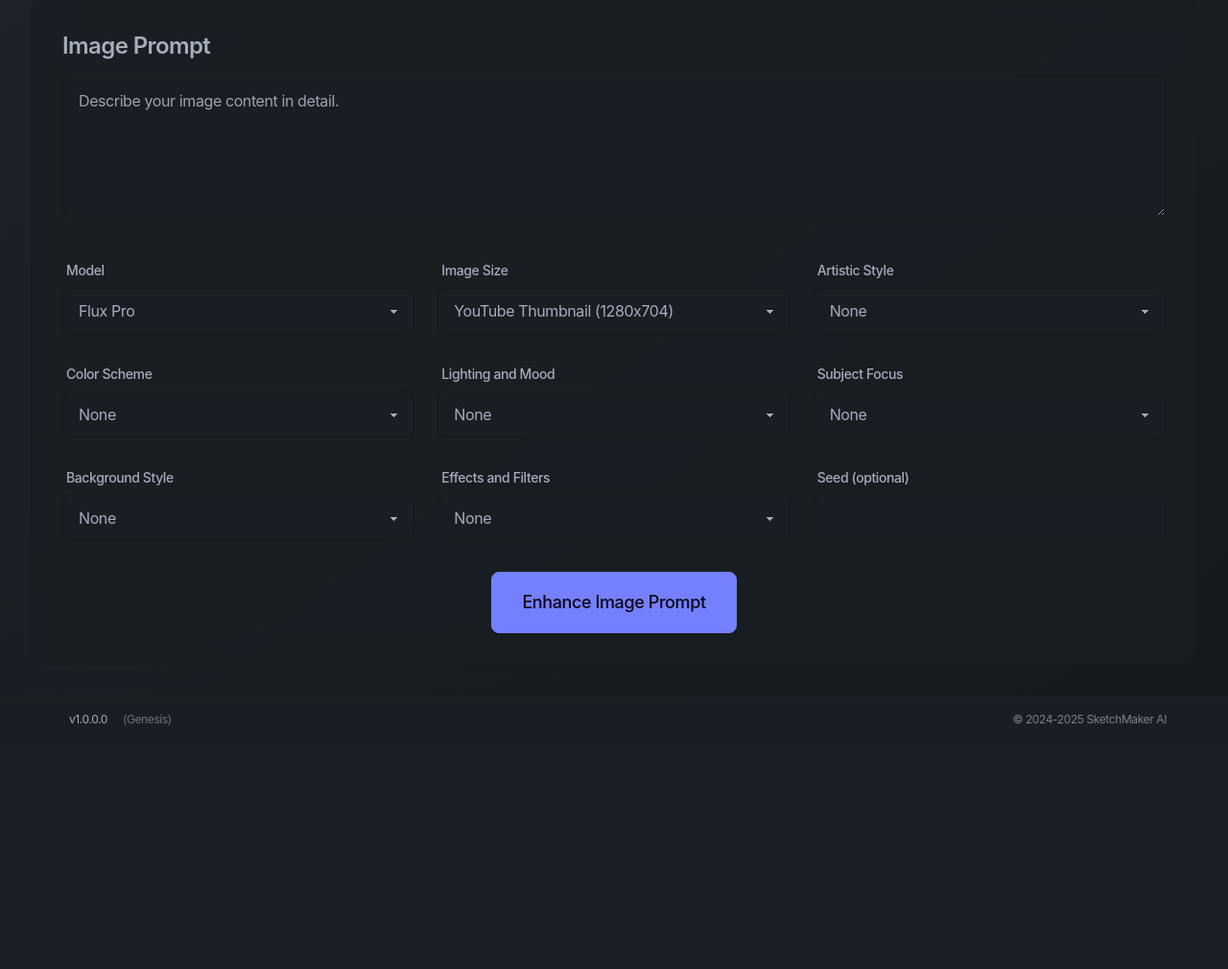
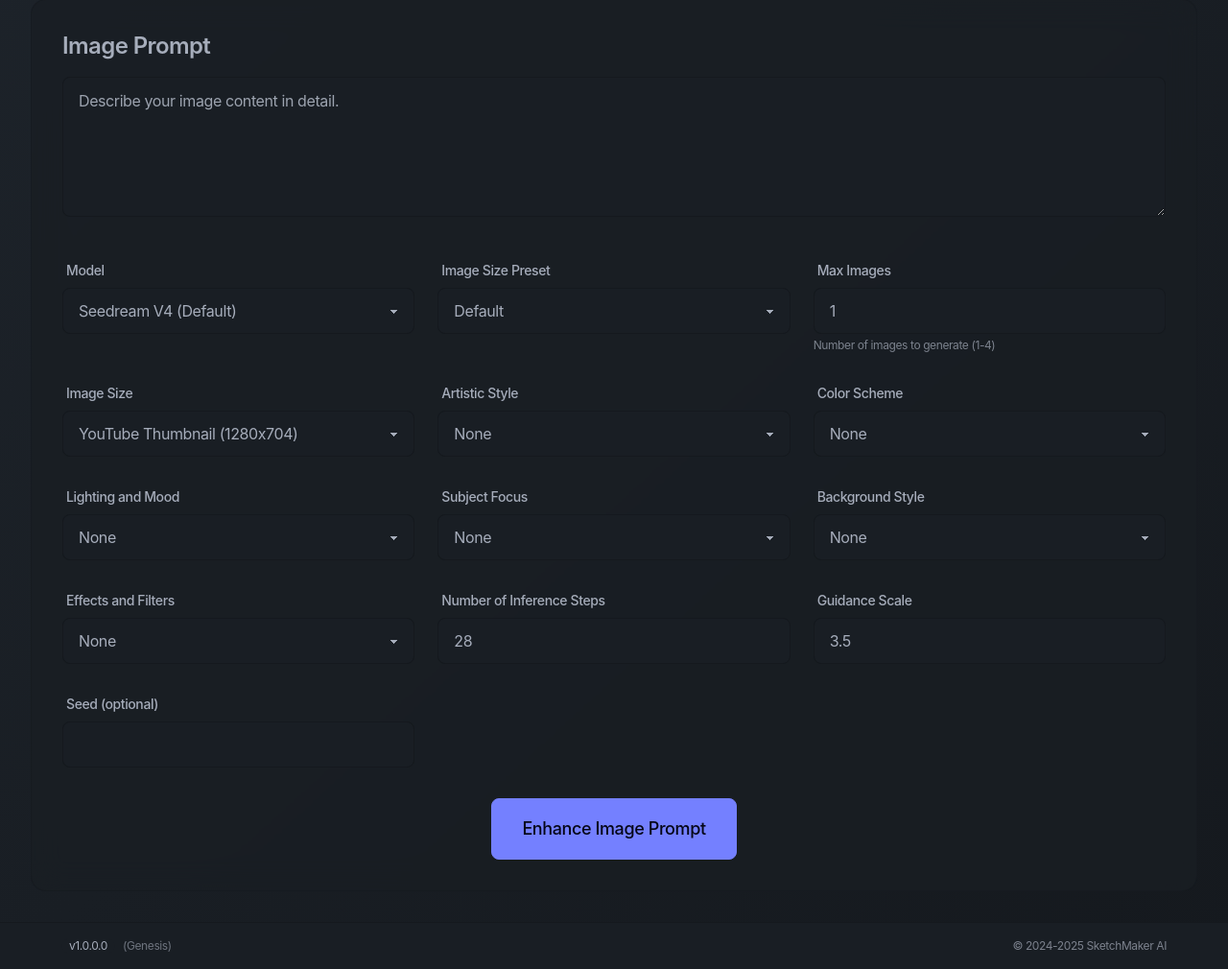
Before and after one commit to marketcalls/sketchmaker, a Flask app: page /dashboard in a window 1280 px wide. Shown: the part 162-1172 px from the top of the page at 96% size. Before the commit the page ends 918 px from the top, so only its background shows below. Run offline with Flask 3, Linux system fonts and the light colour scheme; the visitor is signed in with stand-in values (Sample User, id 1); data comes from the database, SQL or seed files in the repository; some libraries are stand-ins or nearby versions.

Commit message:
updated seedream v4 model

```diff
--- a/blueprints/image_generator.py
+++ b/blueprints/image_generator.py
@@ -60,6 +60,12 @@
             "aspect_ratio": data.get("aspect_ratio", "16:9"),
             "output_format": "jpeg",
             "safety_tolerance": "2"
+        }
+    elif model == "fal-ai/bytedance/seedream/v4/text-to-image":
+        model_args = {
+            "image_size": data.get("image_size", {"width": 1024, "height": 1024}),
+            "max_images": data.get("max_images", 1),
+            "num_images": data.get("num_images", 1)
         }
     elif model == "fal-ai/ideogram/v2":
         model_args = {
--- a/static/js/image-gen-controls.js
+++ b/static/js/image-gen-controls.js
@@ -131,6 +131,11 @@
     const ideogramV3NegativePromptControl = document.getElementById('ideogramV3NegativePromptControl');
     const ideogramV3RenderingSpeedControl = document.getElementById('ideogramV3RenderingSpeedControl');
 
+    // Get Seedream V4 controls
+    const seedreamImageSizeControl = document.getElementById('seedreamImageSizeControl');
+    const seedreamCustomSizeControl = document.getElementById('seedreamCustomSizeControl');
+    const seedreamMaxImagesControl = document.getElementById('seedreamMaxImagesControl');
+
     // Reset all controls first
     imageSizeControl?.classList.remove('hidden');
     aspectRatioControl?.classList.add('hidden');
@@ -145,11 +150,21 @@
     ideogramV3ExpandPromptControl?.classList.add('hidden');
     ideogramV3NegativePromptControl?.classList.add('hidden');
     ideogramV3RenderingSpeedControl?.classList.add('hidden');
+    seedreamImageSizeControl?.classList.add('hidden');
+    seedreamCustomSizeControl?.classList.add('hidden');
+    seedreamMaxImagesControl?.classList.add('hidden');
     if (characterCount) characterCount.classList.add('hidden');
     if (enhancedCharacterCount) enhancedCharacterCount.classList.add('hidden');
 
     // Apply model-specific controls
     switch(e.target.value) {
+        case 'fal-ai/bytedance/seedream/v4/text-to-image':
+            imageSizeControl?.classList.add('hidden');
+            seedreamImageSizeControl?.classList.remove('hidden');
+            seedreamMaxImagesControl?.classList.remove('hidden');
+            if (numInferenceStepsControl) numInferenceStepsControl.classList.add('hidden');
+            if (guidanceScaleControl) guidanceScaleControl.classList.add('hidden');
+            break;
         case 'fal-ai/flux-pro/v1.1-ultra':
             imageSizeControl?.classList.add('hidden');
             aspectRatioControl?.classList.remove('hidden');
@@ -276,3 +291,13 @@
     colorPickerWrapper.appendChild(removeBtn);
     colorPickers.appendChild(colorPickerWrapper);
 });
+
+// Seedream V4 image size preset handler
+document.getElementById('seedreamImageSizePreset')?.addEventListener('change', function(e) {
+    const seedreamCustomSizeControl = document.getElementById('seedreamCustomSizeControl');
+    if (e.target.value === 'custom') {
+        seedreamCustomSizeControl?.classList.remove('hidden');
+    } else {
+        seedreamCustomSizeControl?.classList.add('hidden');
+    }
+});
--- a/static/js/script.js
+++ b/static/js/script.js
@@ -290,6 +290,27 @@
                 formData.image_size = dimensions;
             } else if (selectedModel === 'fal-ai/flux-pro/v1.1-ultra') {
                 formData.aspect_ratio = document.getElementById('aspectRatio').value;
+            } else if (selectedModel === 'fal-ai/bytedance/seedream/v4/text-to-image') {
+                // Add Seedream V4 specific parameters
+                const presetElement = document.getElementById('seedreamImageSizePreset');
+                const maxImagesElement = document.getElementById('seedreamMaxImages');
+                const widthElement = document.getElementById('seedreamWidth');
+                const heightElement = document.getElementById('seedreamHeight');
+
+                formData.seedream_image_size_preset = presetElement ? presetElement.value : 'default';
+                formData.seedream_max_images = maxImagesElement ? parseInt(maxImagesElement.value) : 1;
+
+                if (formData.seedream_image_size_preset === 'custom') {
+                    formData.seedream_width = widthElement ? parseInt(widthElement.value) : 1024;
+                    formData.seedream_height = heightElement ? parseInt(heightElement.value) : 1024;
+                }
+
+                console.log('Seedream V4 parameters:', {
+                    preset: formData.seedream_image_size_preset,
+                    max_images: formData.seedream_max_images,
+                    width: formData.seedream_width,
+                    height: formData.seedream_height
+                });
             } else if (selectedModel === 'fal-ai/ideogram/v2' || selectedModel === 'fal-ai/ideogram/v2a') {
                 // Add Ideogram V2/V2a specific parameters
                 const aspectRatioElement = document.getElementById('ideogramAspectRatio');
--- a/templates/partials/image_gen_controls.html
+++ b/templates/partials/image_gen_controls.html
@@ -4,6 +4,7 @@
             <span class="label-text">Model</span>
         </label>
         <select id="model" name="model" class="select select-bordered w-full bg-base-100/70 backdrop-blur-sm border-base-300/50 hover:border-primary/30 focus:border-primary/50 focus:bg-base-100/90 transition-all duration-200">
+            <option value="fal-ai/bytedance/seedream/v4/text-to-image" selected>Seedream V4 (Default)</option>
             <option value="fal-ai/flux-pro/v1.1">Flux Pro</option>
             <option value="fal-ai/flux-pro/v1.1-ultra">Flux Pro Ultra</option>
             <option value="fal-ai/flux-lora">Flux Lora</option>
@@ -58,6 +59,56 @@
         </label>
         <div id="colorPickers" class="flex flex-wrap gap-2">
             <!-- Color pickers will be added here dynamically -->
+        </div>
+    </div>
+
+    <!-- Seedream V4 Controls -->
+    <div class="form-control" id="seedreamImageSizeControl">
+        <label class="label">
+            <span class="label-text">Image Size Preset</span>
+        </label>
+        <select id="seedreamImageSizePreset" name="seedream_image_size_preset" class="select select-bordered w-full bg-base-100/70 backdrop-blur-sm border-base-300/50 hover:border-primary/30 focus:border-primary/50 focus:bg-base-100/90 transition-all duration-200">
+            <option value="default">Default</option>
+            <option value="custom">Custom</option>
+            <option value="square_hd">Square HD</option>
+            <option value="square">Square</option>
+            <option value="portrait_3_4">Portrait 3:4</option>
+            <option value="portrait_9_16">Portrait 9:16</option>
+            <option value="landscape_4_3">Landscape 4:3</option>
+            <option value="landscape_16_9">Landscape 16:9</option>
+            <option value="auto">Auto</option>
+            <option value="auto_2k">Auto 2K</option>
+            <option value="auto_4k">Auto 4K</option>
+        </select>
+    </div>
+
+    <div class="form-control hidden" id="seedreamCustomSizeControl">
+        <label class="label">
+            <span class="label-text">Custom Size</span>
+        </label>
+        <div class="flex gap-2 items-center">
+            <input type="number" id="seedreamWidth" name="seedream_width"
+                class="input input-bordered w-full bg-base-100/70 backdrop-blur-sm border-base-300/50 hover:border-primary/30 focus:border-primary/50 focus:bg-base-100/90 transition-all duration-200"
+                placeholder="Width" value="1024" min="512" max="4096" step="64">
+            <span class="text-lg">×</span>
+            <input type="number" id="seedreamHeight" name="seedream_height"
+                class="input input-bordered w-full bg-base-100/70 backdrop-blur-sm border-base-300/50 hover:border-primary/30 focus:border-primary/50 focus:bg-base-100/90 transition-all duration-200"
+                placeholder="Height" value="1024" min="512" max="4096" step="64">
+        </div>
+        <div class="text-xs opacity-70 mt-1">
+            Min: 512×512, Max: 4096×4096 (multiples of 64)
+        </div>
+    </div>
+
+    <div class="form-control" id="seedreamMaxImagesControl">
+        <label class="label">
+            <span class="label-text">Max Images</span>
+        </label>
+        <input type="number" id="seedreamMaxImages" name="seedream_max_images"
+            class="input input-bordered w-full bg-base-100/70 backdrop-blur-sm border-base-300/50 hover:border-primary/30 focus:border-primary/50 focus:bg-base-100/90 transition-all duration-200"
+            value="1" min="1" max="4">
+        <div class="text-xs opacity-70 mt-1">
+            Number of images to generate (1-4)
         </div>
     </div>
 
```
Also changed, not shown: blueprints/generate.py (+34 -0 lines), .claude/settings.local.json.
